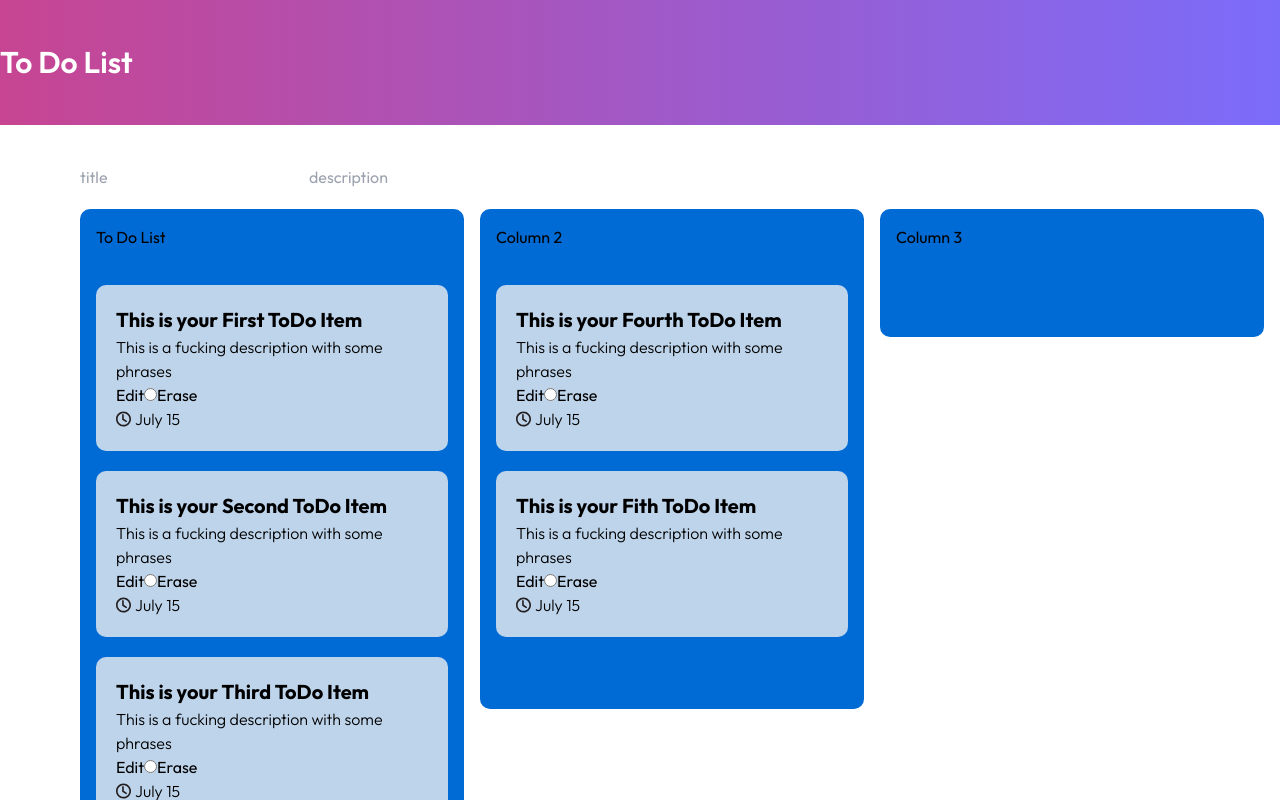
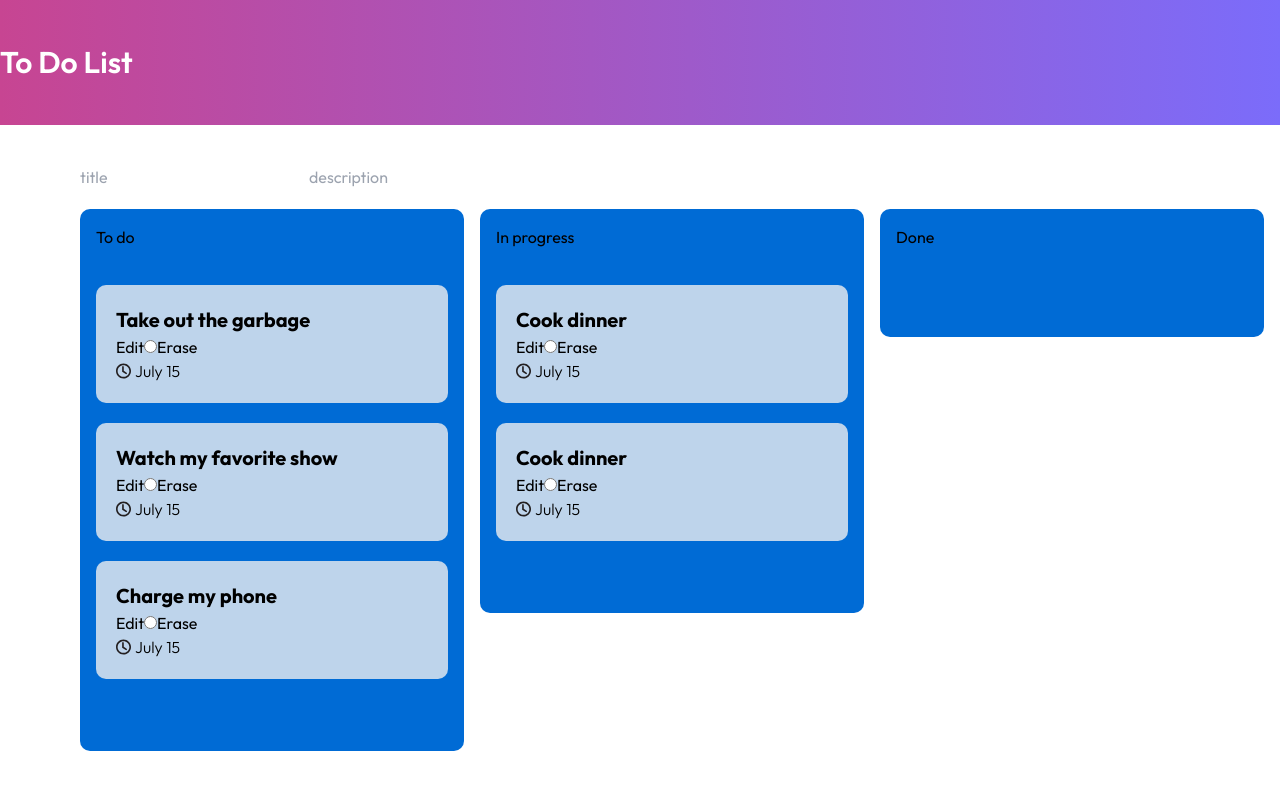
Before and after one commit to oriolorriols/todo-app-front, a React (Vite) app: page / in a window 1280 px wide. Built offline with nearby package versions, Linux system fonts and the light colour scheme.

Commit message:
Revert "10:56 State"
This reverts commit a25ca55a6dcccefb70a91dd48b834d3c20e0ea0f.

```diff
--- a/src/App.jsx
+++ b/src/App.jsx
@@ -2,11 +2,41 @@ import { useState } from "react";
 import { DragDropContext } from "react-beautiful-dnd";
 import Header from "./components/header/header";
 import ToDoLists from "./components/todo-list/todo-list"
-import lists from "./lists/toDoItemLists.json"
+// import lists from "./lists/toDoItemLists.json"
 
 import "./App.scss";
 
 function App() {
+
+  const lists = {
+    toDoItemList: {
+      'task-1': { id: 'task-1', title: 'Take out the garbage' },
+      'task-2': { id: 'task-2', title: 'Watch my favorite show' },
+      'task-3': { id: 'task-3', title: 'Charge my phone' },
+      'task-4': { id: 'task-4', title: 'Cook dinner' },
+      'task-5': { id: 'task-5', title: 'Cook dinner' },
+    },
+    columns: {
+      'column-1': {
+        id: 'column-1',
+        title: 'To do',
+        taskIds: ['task-1', 'task-2', 'task-3', ],
+      },
+      'column-2': {
+        id: 'column-2',
+        title: 'In progress',
+        taskIds: ['task-4', 'task-5'],
+      },
+      'column-3': {
+        id: 'column-3',
+        title: 'Done',
+        taskIds: [],
+      },
+    },
+    // Facilitate reordering of the columns
+    columnOrder: ['column-1', 'column-2', 'column-3'],
+  };
+
 
   const [title, setTitle] = useState("");
   const [description, setDescription] = useState("");
@@ -48,29 +78,16 @@ function App() {
 
   function handleEditClick(item) {
     let id = item.id;
-    let newList = Object.values(toDoList.toDoItemList);
-    console.log(newList)
-    console.log(item)
+    let newList = [...toDoList];
     let isForEditing = newList.find((item) => item.id === id);
 
     if (item.edit !== "true") {
       isForEditing.edit = "true";
+      setToDoList(newList);
     } else {
       isForEditing.edit = "false";
+      setToDoList(newList);
     }
-
-    // Construir un nuevo objeto que mantenga todas las propiedades de toDoList
-    let updatedToDoList = {
-      ...toDoList,
-      toDoItemList: newList.reduce((acc, task) => {
-        acc[task.id] = task;
-        return acc;
-      }, {})
-    };
-
-    // Actualizar el estado con el nuevo objeto
-    setToDoList(updatedToDoList);
-
   }
 
   function handleEditInputChange(e, item, toChange) {
@@ -194,7 +211,7 @@ function App() {
       <div className=" flex">
 
       <DragDropContext onDragEnd={handleDragDrop}>
-        {toDoList.columnOrder.map((item) => {
+        {lists.columnOrder.map((item) => {
           const column = toDoList.columns[item]
           const tasks = toDoList.columns[item].taskIds.map(
             taskId => toDoList.toDoItemList[taskId]
--- a/src/lists/toDoItemLists.json
+++ b/src/lists/toDoItemLists.json
@@ -1,46 +1,58 @@
 {
-  "toDoItemList":  {
+  "toDoItemList": [
+    {
       "task-0": {
         "id": "task-0",
         "title": "This is your First ToDo Item",
         "description": "This is a fucking description with some phrases",
         "completed": ""
+      }
     },
+    {
       "task-1": {
         "id": "task-1",
         "title": "This is your Second ToDo Item",
         "description": "This is a fucking description with some phrases",
         "completed": ""
+      }
     },
+    {
       "task-2": {
         "id": "task-2",
         "title": "This is your Third ToDo Item",
         "description": "This is a fucking description with some phrases",
         "completed": ""
+      }
     },
+    {
       "task-3": {
         "id": "task-3",
         "title": "This is your Fourth ToDo Item",
         "description": "This is a fucking description with some phrases",
         "completed": ""
+      }
     },
+    {
       "task-4": {
         "id": "task-4",
-        "title": "This is your Fith ToDo Item",
+        "title": "This is your Fourth ToDo Item",
         "description": "This is a fucking description with some phrases",
         "completed": ""
       }
-    },
-"columns": {
+    }
+  ],
+  "columns": [
+    {
       "column-1": {
         "id": "column-1",
-        "title": "To Do List",
+        "title": "Column 1",
         "taskIds": [
-          "task-0",
           "task-1",
           "task-2"
         ]
+      }
     },
+    {
       "column-2": {
         "id": "column-2",
         "title": "Column 2",
@@ -48,14 +60,16 @@
           "task-3",
           "task-4"
         ]
+      }
     },
+    {
       "column-3": {
         "id": "column-3",
         "title": "Column 3",
         "taskIds": []
       }
-  },
-
+    }
+  ],
   "columnOrder": [
     "column-1",
     "column-2",
```
Lines whose indentation alone changed are shown as unchanged.
